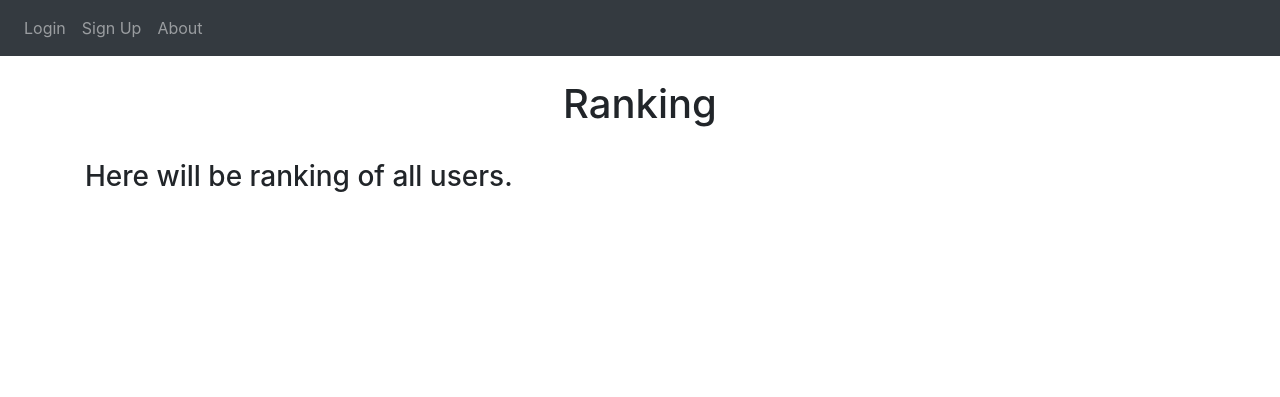
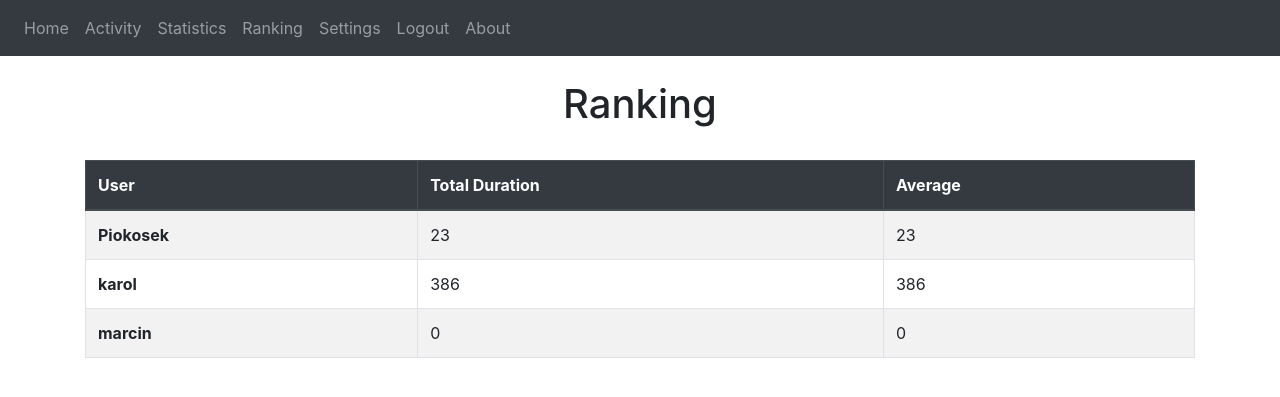
Before and after one commit to kosibamarcin/IO_App, a Flask app: page /ranking in a window 1280 px wide. Shown: the top 397 px of the page. Run offline with Flask 2, Linux system fonts and the light colour scheme; data comes from the database, SQL or seed files in the repository; both versions use the stored data as it was after the commit; some libraries are stand-ins or nearby versions.

Commit message:
next_improvement

```diff
--- a/website/auth.py
+++ b/website/auth.py
@@ -1,9 +1,8 @@
 from flask import Blueprint, render_template, request, flash, redirect, url_for
-from .models import User
+from .models import User, Note
 from werkzeug.security import generate_password_hash, check_password_hash
 from . import db
 from flask_login import login_user, login_required, logout_user, current_user
-
 auth = Blueprint('auth', __name__)
 
 
@@ -66,6 +65,7 @@ def sign_up():
 
     return render_template("sign_up.html", user=current_user)
 
+
 @auth.route('/activity')
 @login_required
 def activity():
--- a/website/models.py
+++ b/website/models.py
@@ -6,7 +6,7 @@ from sqlalchemy.sql import func
 class Note(db.Model):
     id = db.Column(db.Integer, primary_key=True)
     data = db.Column(db.String(10000))
-    time = db.Column(db.String(1000))
+    time = db.Column(db.Integer)
     activity = db.Column(db.String(1000))
     date = db.Column(db.DateTime(timezone=True), default=func.now())
     user_id = db.Column(db.Integer, db.ForeignKey('user.id'))
--- a/website/templates/activity.html
+++ b/website/templates/activity.html
@@ -1,9 +1,13 @@
 {% extends "base.html" %} {% block title %}Activity{% endblock %}
 
 {% block content %}
+
+
 <br />
 <h1 align="center">Completed Sessions</h1>
 <br />
+
+
 <table class="table table-striped table-bordered">
   <thead class="thead-dark">
     <tr>
--- a/website/templates/base.html
+++ b/website/templates/base.html
@@ -28,9 +28,10 @@
         </button>
         <div class="collapse navbar-collapse" id="navbar">
             <div class="navbar-nav">
-                {% if user.is_authenticated %}
+                {% if user.is_authenticated or user.is_anonymous%}
                 <a class="nav-item nav-link" id="home" href="/">Home</a>
                 <a class="nav-item nav-link" id="activity" href="/activity">Activity</a>
+                <a class="nav-item nav-link" id="statistics" href="/statistics">Statistics</a>
                 <a class="nav-item nav-link" id="ranking" href="/ranking">Ranking</a>
                 <a class="nav-item nav-link" id="settings" href="/settings">Settings</a>
                 <a class="nav-item nav-link" id="logout" href="/logout">Logout</a>
--- a/website/templates/ranking.html
+++ b/website/templates/ranking.html
@@ -4,5 +4,28 @@
 <br />
 <h1 align="center">Ranking</h1>
 <br />
-<h3>Here will be ranking of all users.</h3>
+<table class="table table-striped table-bordered">
+  <thead class="thead-dark">
+    <tr>
+      <th scope="col">User</th>
+      <th scope="col">Total Duration</th>
+      <th scope="col">Average</th>
+    </tr>
+  </thead>
+  <tbody>
+  {% for users in userss -%}
+      <tr>
+          <th scope="row">{{users.first_name}}</th>
+            {% set duration = [0] -%}
+            {% set amount = [0] -%}
+            {% for note in users.notes -%}
+                {% if duration.append(duration.pop() + note.time | int) -%}{% endif %}
+                {% if amount.append(amount.pop() + 1) -%}{% endif %}
+            {% endfor %}
+            <td>{{ duration[0] }}</td>
+            <td>{{ duration[0] }}</td>
+      </tr>
+  {% endfor %}
+  </tbody>
+</table>
 {% endblock %}
--- a/website/views.py
+++ b/website/views.py
@@ -1,8 +1,15 @@
 from flask import Blueprint, render_template, request, flash, jsonify
 from flask_login import login_required, current_user
 from .models import Note
+from .models import User
 from . import db
 import json
+import matplotlib.pyplot as plt
+import numpy as np
+import datetime
+import pandas as pd
+import plotly.express as px
+import plotly.offline as pf
 
 views = Blueprint('views', __name__)
 
@@ -25,6 +32,7 @@ def home():
 
     return render_template("home.html", user=current_user)
 
+
 @views.route('/delete-note', methods=['POST'])
 def delete_note():
     note = json.loads(request.data)
@@ -37,18 +45,72 @@ def delete_note():
 
     return jsonify({})
 
+
 @views.route('/activity', methods=['POST'])
 def activity():
     return render_template("activity.html", user=current_user)
+
+
+@views.route('/statistics')
+@login_required
+def statistics():
+    months = []
+    time_in_month = []
+    for note in current_user.notes:
+        if note.date.strftime("%B") + ' ' + note.date.strftime("%Y") not in months:
+            months.append(note.date.strftime("%B") + ' ' + note.date.strftime("%Y"))
+            time_in_month.append(note.time)
+        else:
+            time_in_month[months.index(note.date.strftime("%B") + ' ' + note.date.strftime("%Y"))] += note.time
+
+    fig = px.histogram(x=months, y=time_in_month)
+    fig.update_layout(
+        title="Time in months",
+        xaxis_title="Months",
+        yaxis_title="Time in month",
+    )
+    fig.update_layout(bargap=0.2)
+    div = pf.plot(fig, include_plotlyjs=False, output_type='div')
+
+    days = []
+    time_in_day = []
+    for note in current_user.notes:
+        days.append(note.date.strftime("%d") + ' ' + note.date.strftime("%B") + ' ' + note.date.strftime("%Y"))
+        time_in_day.append(note.time)
+    fig2 = px.histogram(x=days, y=time_in_day)
+    fig2.update_layout(
+        title="Time in days",
+        xaxis_title='Days',
+        yaxis_title='Time in a day',
+    )
+    fig2.update_layout(bargap=0.2)
+    divvv = pf.plot(fig2, include_plotlyjs=False, output_type='div')
+
+    return render_template("statistics.html", user=current_user, divv=div, divvv=divvv)
+
 
 @views.route('/about')
 def about():
     return render_template("about.html", user=current_user)
 
-@views.route('/settings')
+
+@views.route('/settings', methods=['GET', 'POST'])
+@login_required
 def settings():
+    if request.method == 'POST':
+        firstname = request.form.get('firstname')
+        email = request.form.get('email')
+        if firstname != "":
+            user = User.query.filter_by(id=current_user.id).first()
+            user.first_name = firstname
+            db.session.commit()
+        if email != "":
+            user = User.query.filter_by(id=current_user.id).first()
+            user.email = email
+            db.session.commit()
     return render_template("settings.html", user=current_user)
+
 
 @views.route('/ranking')
 def ranking():
-    return render_template("ranking.html", user=current_user)
+    return render_template("ranking.html", userss=User.query, user=current_user)
```
Also changed, not shown: website/templates/home.html (+9 -4 lines), website/templates/settings.html (+17 -1 lines), website/templates/statistics.html (added, +10 -0 lines), website/database.db, website/static/index.js (line endings or trailing spaces).
